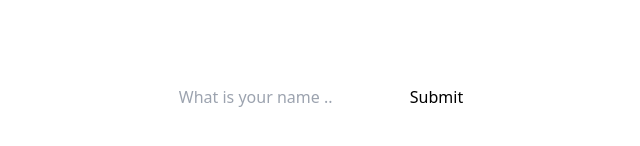
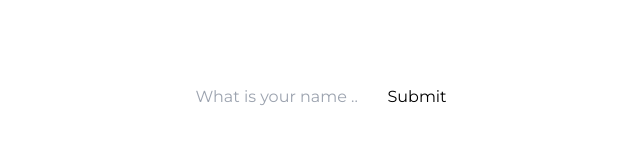
Before and after one commit to femmyte/webchat, a React (Create React App) app: page / in a window 1280 px wide. Shown: the part 170-316 px from the top of the page, without its empty margins (319-959 px from the left). Built offline with nearby package versions, Linux system fonts and the light colour scheme.

Commit message:
Added font and remove overflow

```diff
--- a/src/index.css
+++ b/src/index.css
@@ -1,3 +1,15 @@
+@import url('https://fonts.googleapis.com/css2?family=League+Spartan:wght@400;500;700&family=Montserrat:ital,wght@0,100;0,200;0,300;0,400;0,500;0,600;0,700;0,800;0,900;1,300;1,400;1,700;1,800&family=Poppins:ital,wght@0,200;0,300;0,400;0,500;0,600;1,200;1,300&family=Public+Sans:wght@300;700&display=swap');
 @tailwind base;
 @tailwind components;
 @tailwind utilities;
+
+html,
+body {
+  font-family: 'Montserrat';
+  overflow: hidden;
+  box-sizing: border-box;
+  margin: 0;
+  padding: 0;
+  list-style-type: none;
+  /* overflow-block: hidden; */
+}
```
